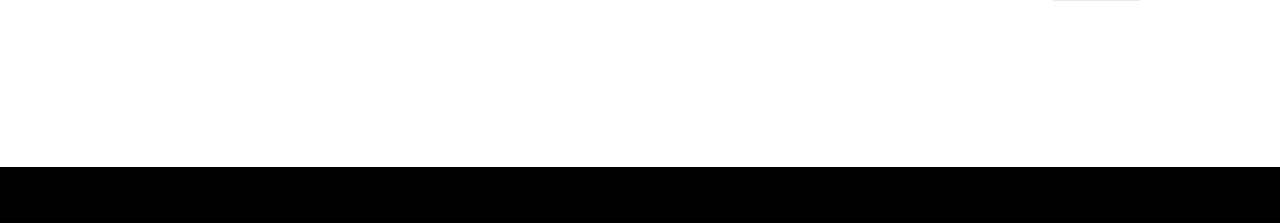
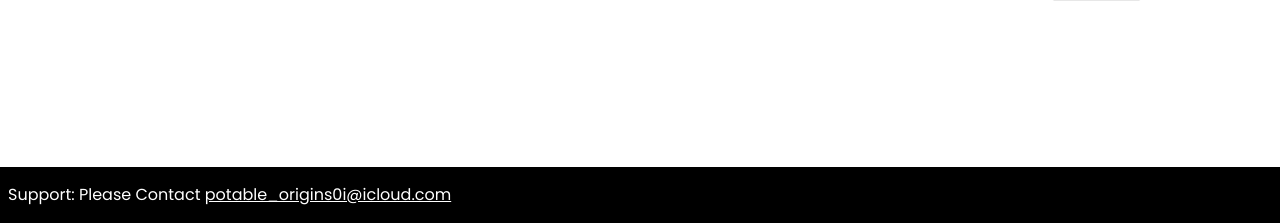
Before and after one commit to ZXXZ00/lingling_wannabe, a plain HTML site: page index.html in a window 1280 px wide. Shown: the part 1394-1617 px from the top of the page. Before the commit the page ends 1561 px from the top, so only its background shows below. Drawn offline with nearby package versions, Linux system fonts and the light colour scheme.

Commit message:
update index.html

```diff
--- a/index.html
+++ b/index.html
@@ -57,6 +57,10 @@ img {margin-bottom: -8px;}
   </div>
 </div>
 
+<div>
+  <p class="w3-row-padding">Support: Please Contact <a href="mailto: potable_origins0i@icloud.com">potable_origins0i@icloud.com</a></p>
+</div>
+
 
 <script>
 // Slideshow
```
